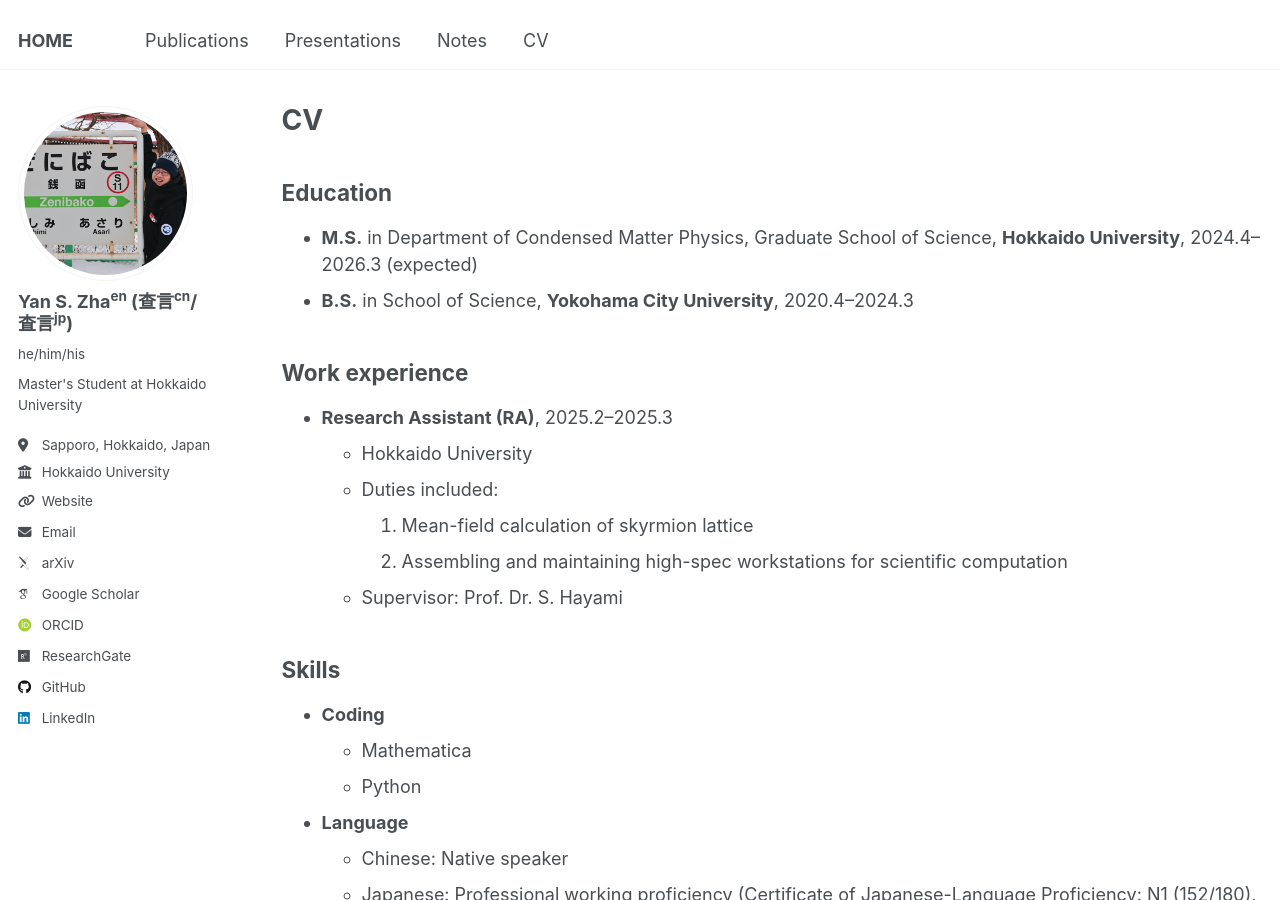
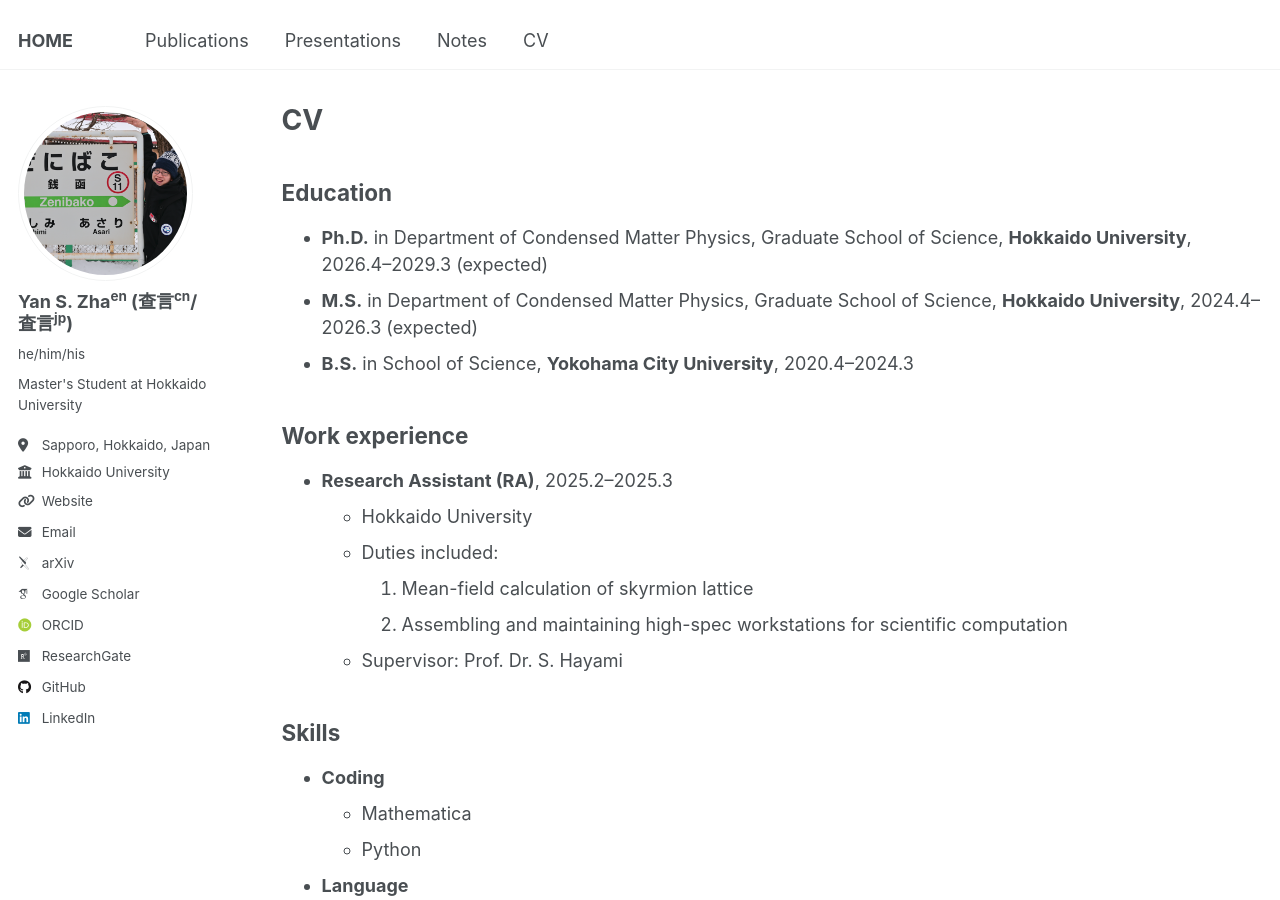
Before and after one commit to yzhacn/yzhacn.github.io, a Jekyll site: the page built from _pages/cv.md, in a window 1280 px wide and 900 px high. Built offline with Jekyll 4.4.1, drawn with Linux system fonts in a browser that asks for light colours; some web fonts are replaced.

Commit message:
Update cv.md

```diff
--- a/_pages/cv.md
+++ b/_pages/cv.md
@@ -11,8 +11,10 @@
 
 ## Education
 
+* **Ph.D.** in Department of Condensed Matter Physics, Graduate School of Science, **Hokkaido University**, 2026.4--2029.3 (expected)
 * **M.S.** in Department of Condensed Matter Physics, Graduate School of Science, **Hokkaido University**, 2024.4--2026.3 (expected)
 * **B.S.** in School of Science, **Yokohama City University**, 2020.4--2024.3
+
 
 ## Work experience
 
```
